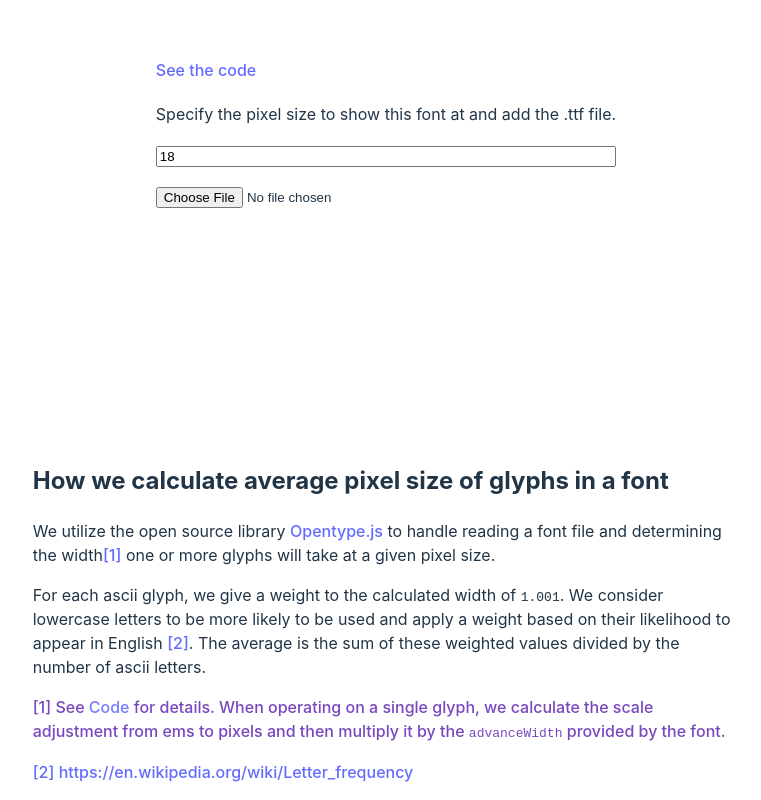
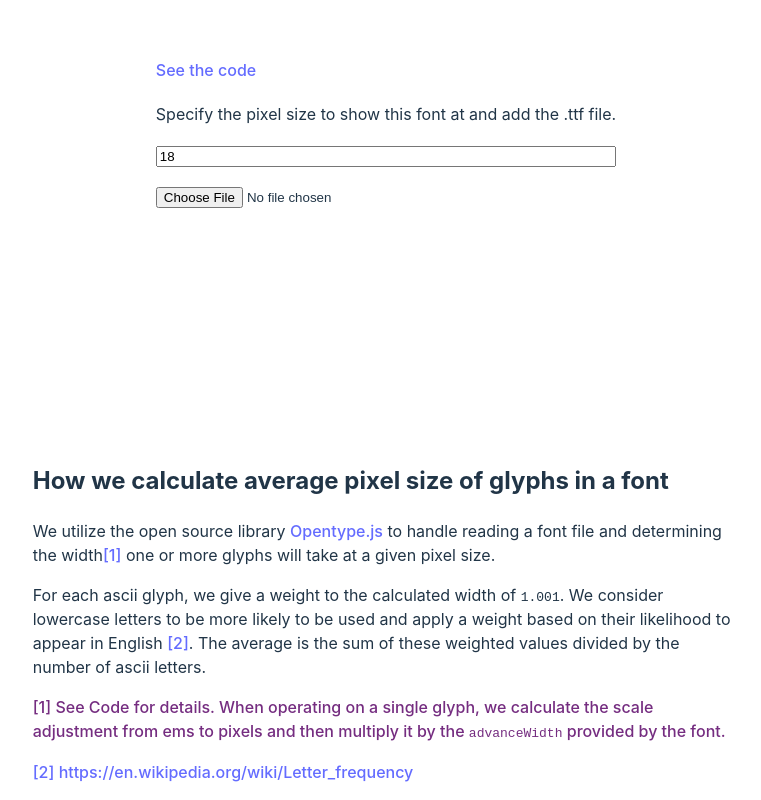
Before and after one commit to dustinknopoff/type-investigator, a Svelte app: page / in a window 1280 px wide. In both pictures the pointer is over the link "Code". Shown: the part 277-1077 px from the top of the page, without its empty margins (254-1015 px from the left). Built offline with nearby package versions, Linux system fonts and the light colour scheme.

Commit message:
footnote hover

```diff
--- a/src/App.svelte
+++ b/src/App.svelte
@@ -142,7 +142,7 @@
 		text-decoration: inherit;
 	}
 
-	.footnote:hover {
-		color: #7847BF;
+	.footnote a:hover {
+		color: #752D80;
 	}
 </style>
```
